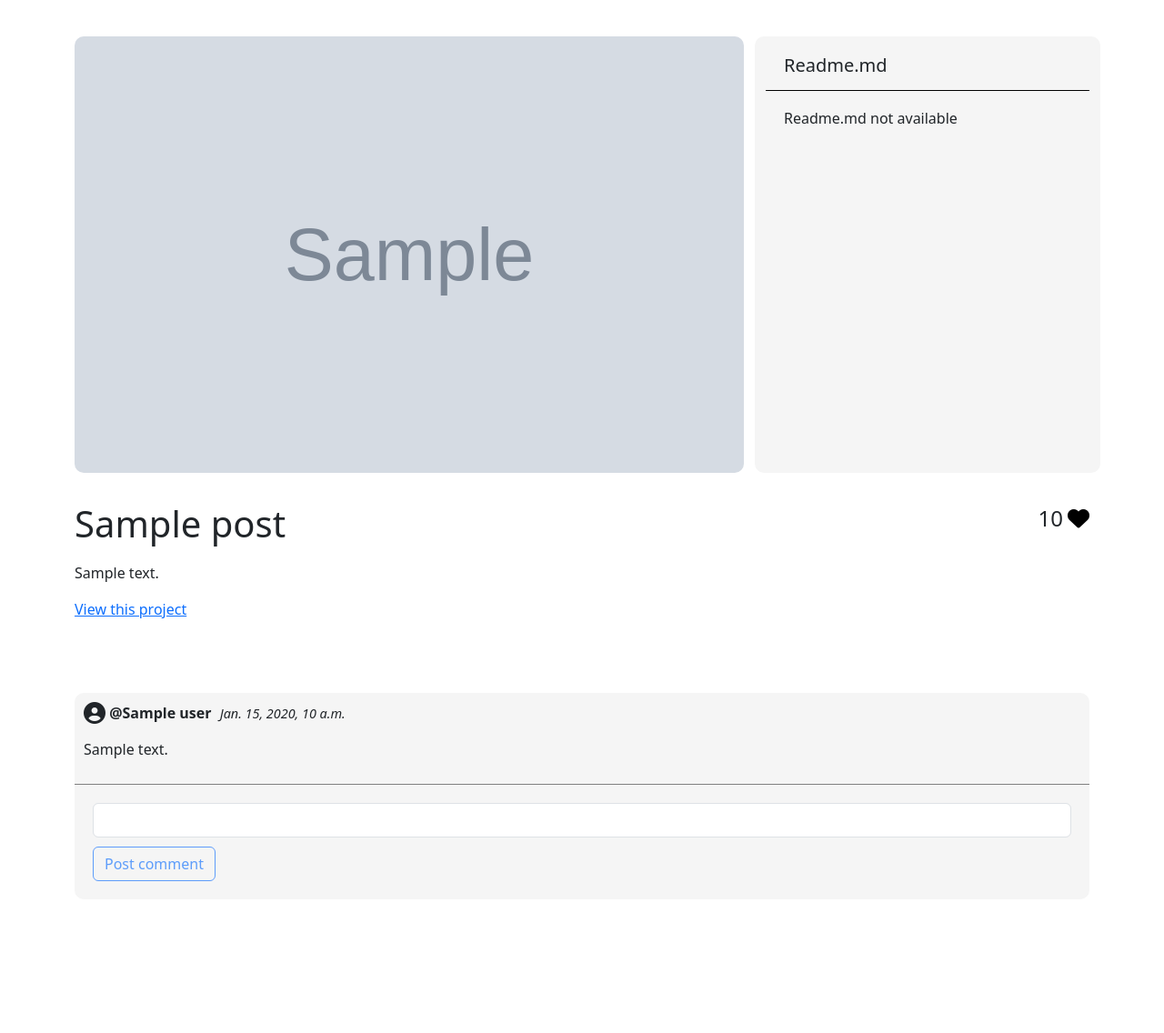
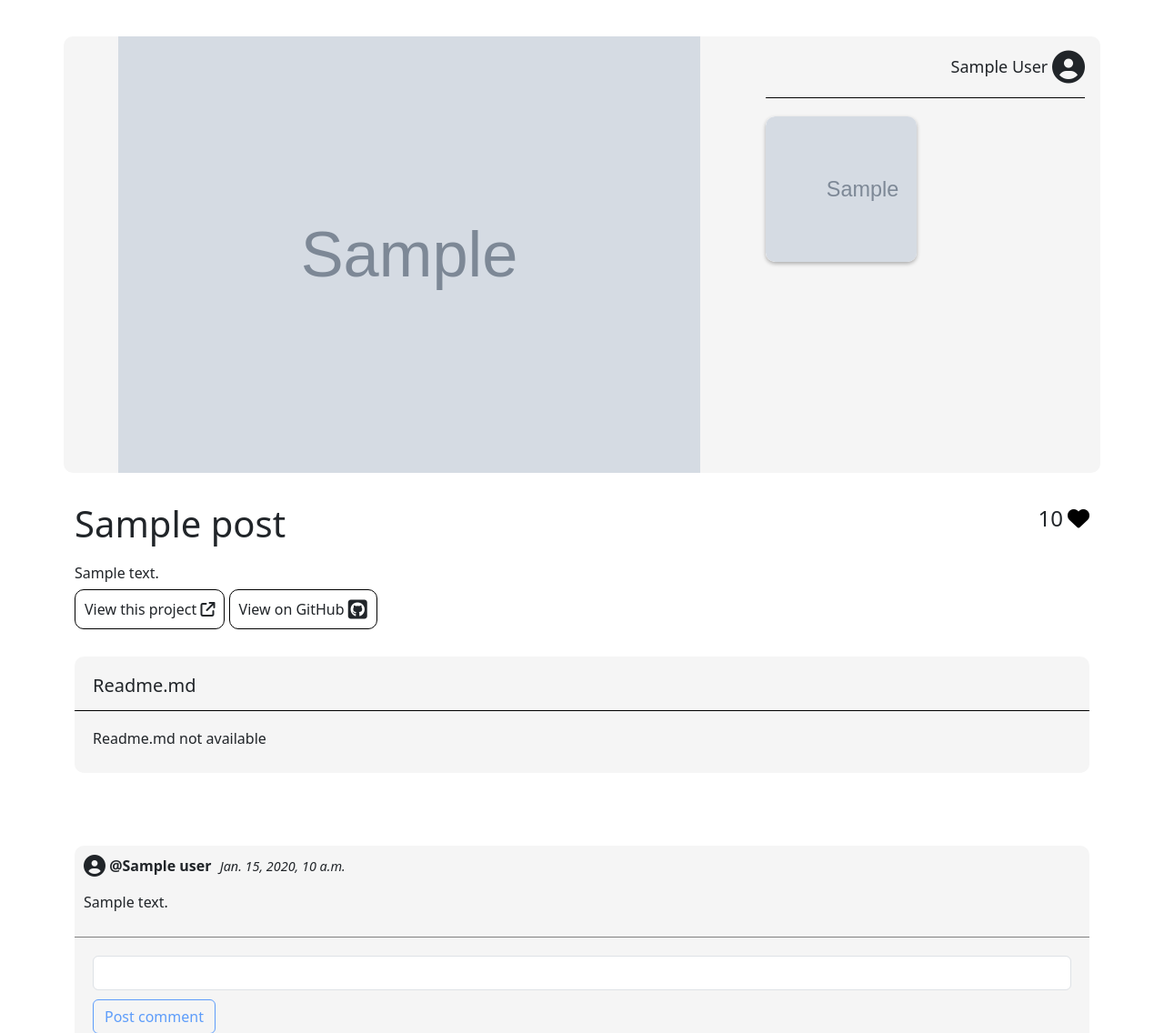
Before and after one commit to linx02/project-hub, a Django app: template hub_main/templates/project_details.html in a window 1280 px wide. Shown: the part 56-1192 px from the top of the page at 91% size. Run offline with Django 3.2, Linux system fonts and the light colour scheme; the template is opened without the code that fills it: most values are stand-ins (such as "Sample title", 1, 10 or a date in 2020); grey boxes marked "Sample" are stand-in pictures; some libraries are stand-ins or nearby versions.

Commit message:
Style project_details.html

```diff
--- a/hub_main/static/hub_main/css/styles.css
+++ b/hub_main/static/hub_main/css/styles.css
@@ -145,20 +145,24 @@ footer a {
 
 .project-image {
     margin-top: 5vh;
+    background-color: whitesmoke;
+    border-top-left-radius: 10px;
+    border-bottom-left-radius: 10px;
 }
 
 .project-image img {
     width: 100%;
     height: 60vh;
-    object-fit: cover;
+    object-fit: contain;
     border-radius: 10px;
 }
 
 .readme-section {
     margin-top: 5vh;
     border-radius: 10px;
-    height: 60vh;
+    max-height: 60vh;
     background-color: whitesmoke;
+    overflow: scroll;
 }
 
 #readme-header {
@@ -306,6 +310,51 @@ footer a {
     color: gray;
 }
 
+#project-profile-container {
+    background-color: whitesmoke;
+    border-top-right-radius: 10px;
+    border-bottom-right-radius: 10px;
+    margin-top: 5vh;
+}
+
+#profile-author-container a{
+    font-size: large;
+}
+
+#profile-author-container {
+    display: flex;
+    justify-content: end;
+    align-items: center;
+    margin-top: 20px;
+    margin-right: 5px;
+    padding-bottom: 20px;
+    border-bottom: 1px solid black;
+    margin-bottom: 20px;
+}
+
+.author-card {
+    height: 20vh;
+    margin-bottom: 20px;
+}
+
+.author-card img {
+    height: 100%;
+    width: fit-content;
+}
+
+.project-link {
+    color: inherit;
+    padding: 10px;
+    border: 1px solid black;
+    border-radius: 10px;
+    transition: all 0.2s ease-in-out;
+}
+
+.project-link:hover {
+    color: #4facf7;
+    border: 1px solid #4facf7;
+}
+
 @media (max-width: 768px) {
 
     #hero-cta {
@@ -336,4 +385,12 @@ footer a {
     #big-hof img {
         height: 20vw;
     }
+
+    .project-image {
+        border-radius: 10px;
+    }
+
+    #project-profile-container {
+        display: none;
+    }
 }
--- a/hub_main/templates/project_details.html
+++ b/hub_main/templates/project_details.html
@@ -14,11 +14,24 @@
                     <img src="{{ post.image.url }}" alt="{{ post.image.title }}">
                 </div>
 
-                <div class="col-md-4 col-12 readme-section">
-                    <h5 id="readme-header">Readme.md</h5>
+                <div class="col-md-4 col-12" id="project-profile-container">
+                    <div id="profile-author-container">
+                        <a href="{% url 'view_profile' post.author %}" style="color: inherit; text-decoration: none;">
+                            <span>{{ post.author }}</span>
+                            <i class="fa-solid fa-circle-user fa-2xl"></i>
+                        </a>
+                    </div>
 
-                    <div class="project-readme">
-
+                    <div class="row row-cols-2">
+                        {% for post in author_posts %}
+                            <div class="col">
+                                <a href="{% url 'project_details' post.slug %}" style="color:inherit;">
+                                    <div class="my-card author-card">
+                                        <img src="{{ post.image }}" class="my-card-img" alt="...">
+                                    </div>
+                                </a>
+                            </div>
+                        {% endfor %}
                     </div>
                 </div>
             </div>
@@ -39,8 +52,20 @@
                     </form>
                 </div>
             </div>
+            <a class="author-small d-md-none" style="color: inherit; text-decoration: none; margin-bottom: 20px;" href="{% url 'view_profile' post.author %}">
+                <i class="fa-solid fa-circle-user fa-xl"></i>
+                <span>{{ post.author }}</span>
+            </a>
             <p>{{ post.description }}</p>
-            <a href="{{ post.live_link }}" target="_blank" style="width: max-content;">View this project</a>
+            <div>
+                <a href="{{ post.live_link }}" target="_blank" style="width: max-content; text-decoration: none;" class="project-link">View this project <i class="fa-solid fa-arrow-up-right-from-square"></i></a>
+                <a href="{{ post.github_repo_link }}" target="_blank" style="width: max-content; text-decoration: none;" class="project-link">View on GitHub <i class="fa-brands fa-square-github fa-xl"></i></a>
+            </div>
+        </div>
+
+        <div class="readme-section">
+            <h5 id="readme-header">Readme.md</h5>
+            <div class="project-readme">
         </div>
     </div>
 
@@ -91,5 +116,6 @@
 </script>
 
 <script src="{% static 'hub_main/js/load_github.js' %}"></script>
+<script src="{% static 'hub_main/js/card_animations.js' %}"></script>
 
 {% endblock %}
--- a/hub_main/templates/view_profile.html
+++ b/hub_main/templates/view_profile.html
@@ -6,7 +6,6 @@
 
 <section>
     <div class="container" id="profile-container">
-        <h1>Your Profile</h1>
         <div>
             <i class="fa-solid fa-circle-user fa-2xl"></i>
             <span>{{ profile }}</span>
--- a/hub_main/views.py
+++ b/hub_main/views.py
@@ -33,6 +33,7 @@ def project_details(request, slug):
     post = get_object_or_404(Post.objects.all(), slug=slug)
     comments = post.comments.all().order_by('created_on')
     liked = False
+    author_posts = Post.objects.filter(author=post.author)
     if post.likes.filter(id=request.user.id).exists():
         liked = True
 
@@ -40,7 +41,8 @@ def project_details(request, slug):
         'post' : post,
         'comments' : comments,
         'liked' : liked,
-        'author' : post.author
+        'author' : post.author,
+        'author_posts' : author_posts
     }
 
     return render(request, 'project_details.html', context)
```
